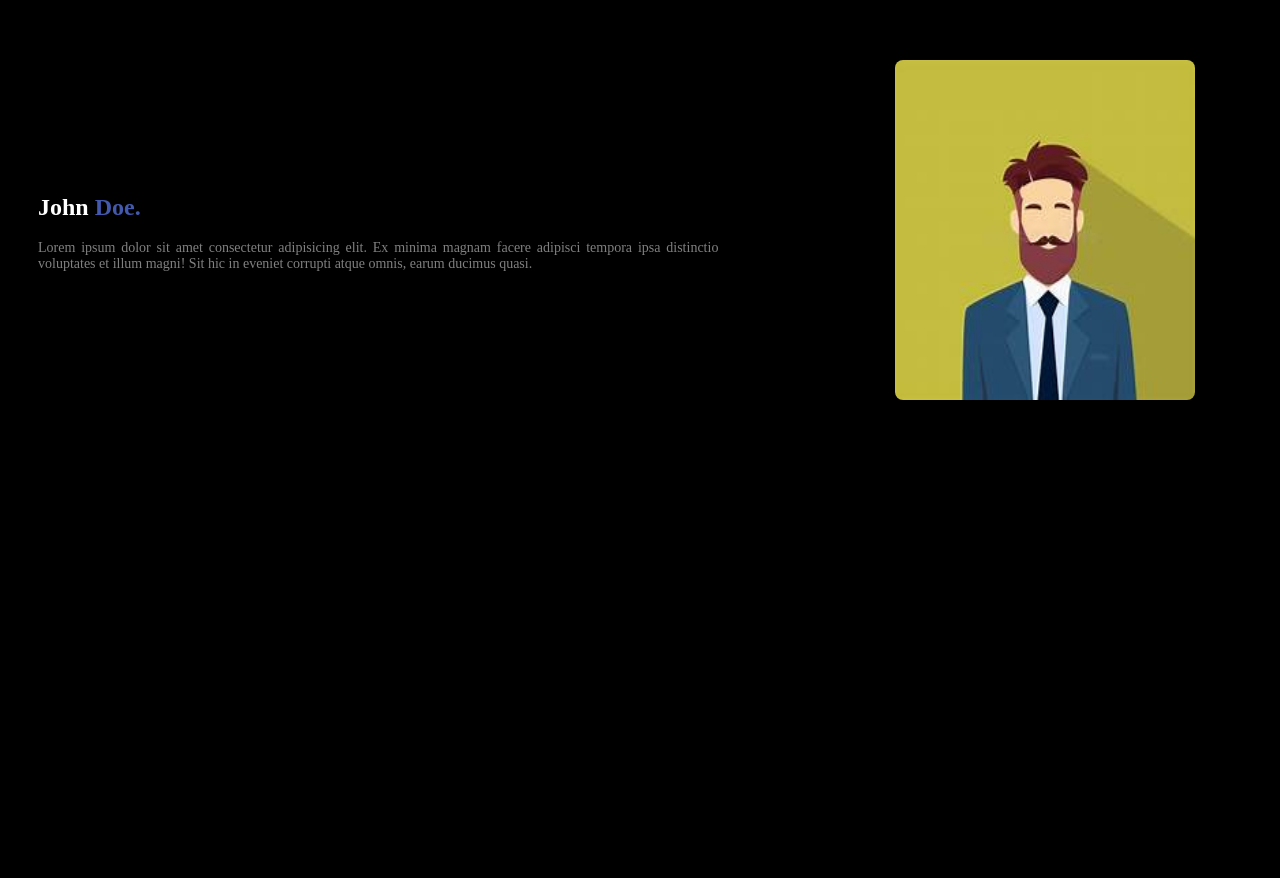
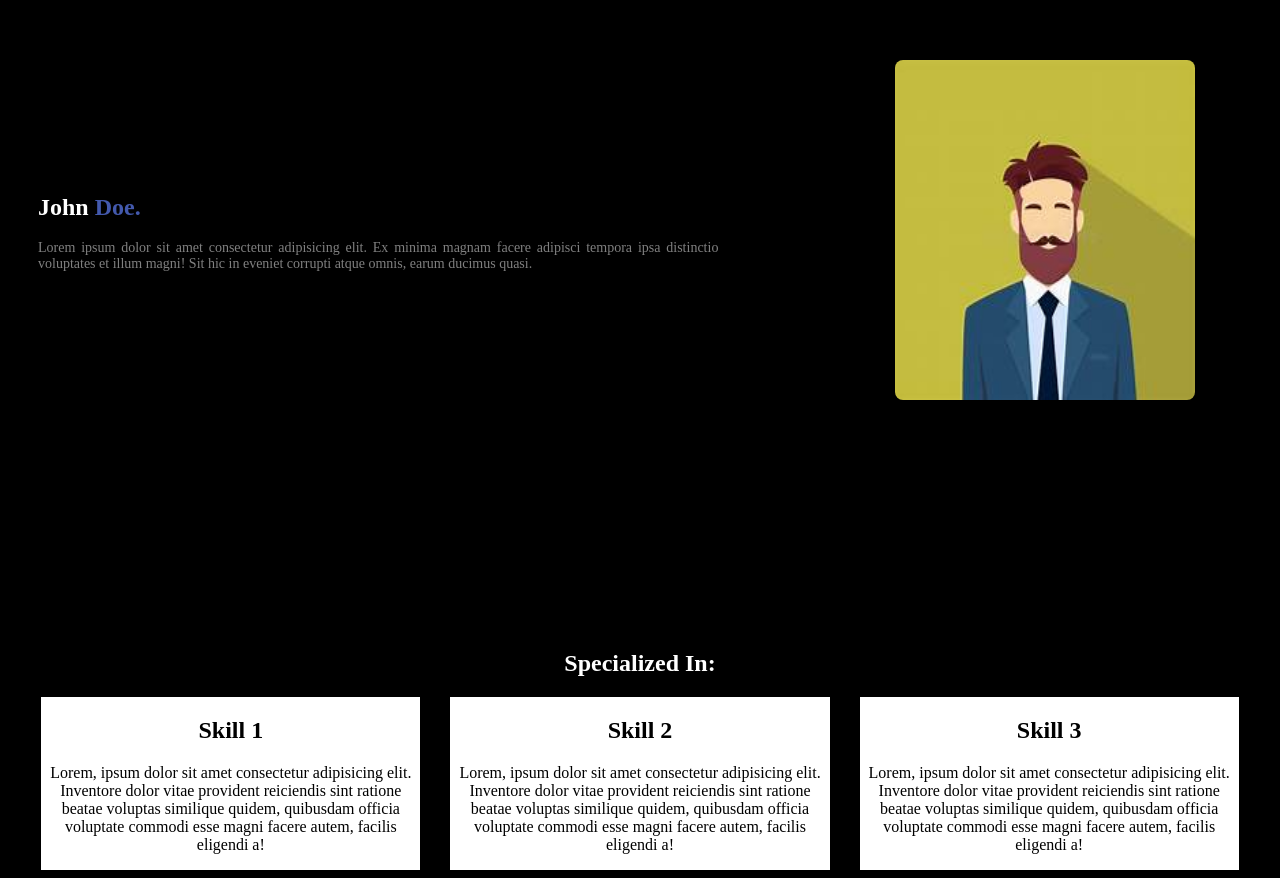
Before and after one commit to B-Jayree/Week3_Portfolio, a plain HTML site: page index.html in a window 1280 px wide. Shown: the part 178-1056 px from the top of the page. Before the commit the page ends 816 px from the top, so only its background shows below. Drawn offline with Linux system fonts and the light colour scheme.

Commit message:
Add section 2

```diff
--- a/index.html
+++ b/index.html
@@ -45,6 +45,20 @@
         .div-2 img{
             border-radius: 8px;
         }
+
+         #skills-section{
+            text-align: center;
+        }
+        .skill-container{
+            display: flex;
+            justify-content: center;
+        }
+        .skill-card{
+            background-color: #ffffff;
+            color: black;
+            width: 30%;
+            margin: auto 15px;
+        }
     </style>
 
 
@@ -70,6 +84,29 @@
 
 
     </section>
+    <section id="skills-section">
+        <h1>Specialized In:</h1>
+        <div class="skill-container">
+            <div class="skill-card skill-1">
+            <h2>Skill 1</h2>
+            <p>Lorem, ipsum dolor sit amet consectetur adipisicing elit. Inventore dolor vitae provident reiciendis sint ratione beatae voluptas similique quidem, quibusdam officia voluptate commodi esse magni facere autem, facilis eligendi a!</p>
+
+        </div>
+        <div class="skill-card skill-2">
+            <h2>Skill 2</h2>
+            <p>Lorem, ipsum dolor sit amet consectetur adipisicing elit. Inventore dolor vitae provident reiciendis sint ratione beatae voluptas similique quidem, quibusdam officia voluptate commodi esse magni facere autem, facilis eligendi a!</p>
+
+        </div>
+        <div class="skill-card skill-3">
+            <h2>Skill 3</h2>
+            <p>Lorem, ipsum dolor sit amet consectetur adipisicing elit. Inventore dolor vitae provident reiciendis sint ratione beatae voluptas similique quidem, quibusdam officia voluptate commodi esse magni facere autem, facilis eligendi a!</p>
+
+        </div>
+
+        </div>
+
+
+    </section>
 
 
 </body>
```
